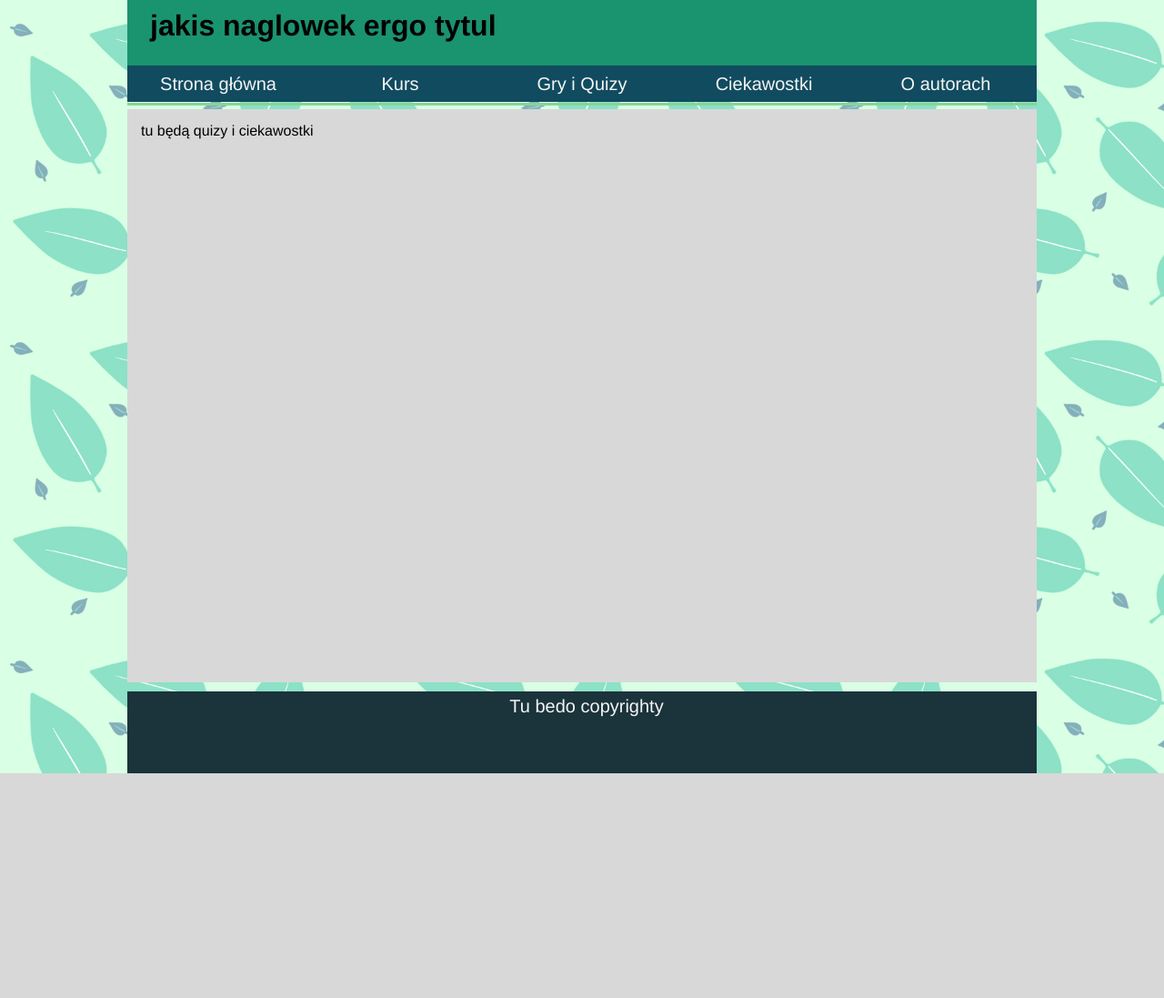
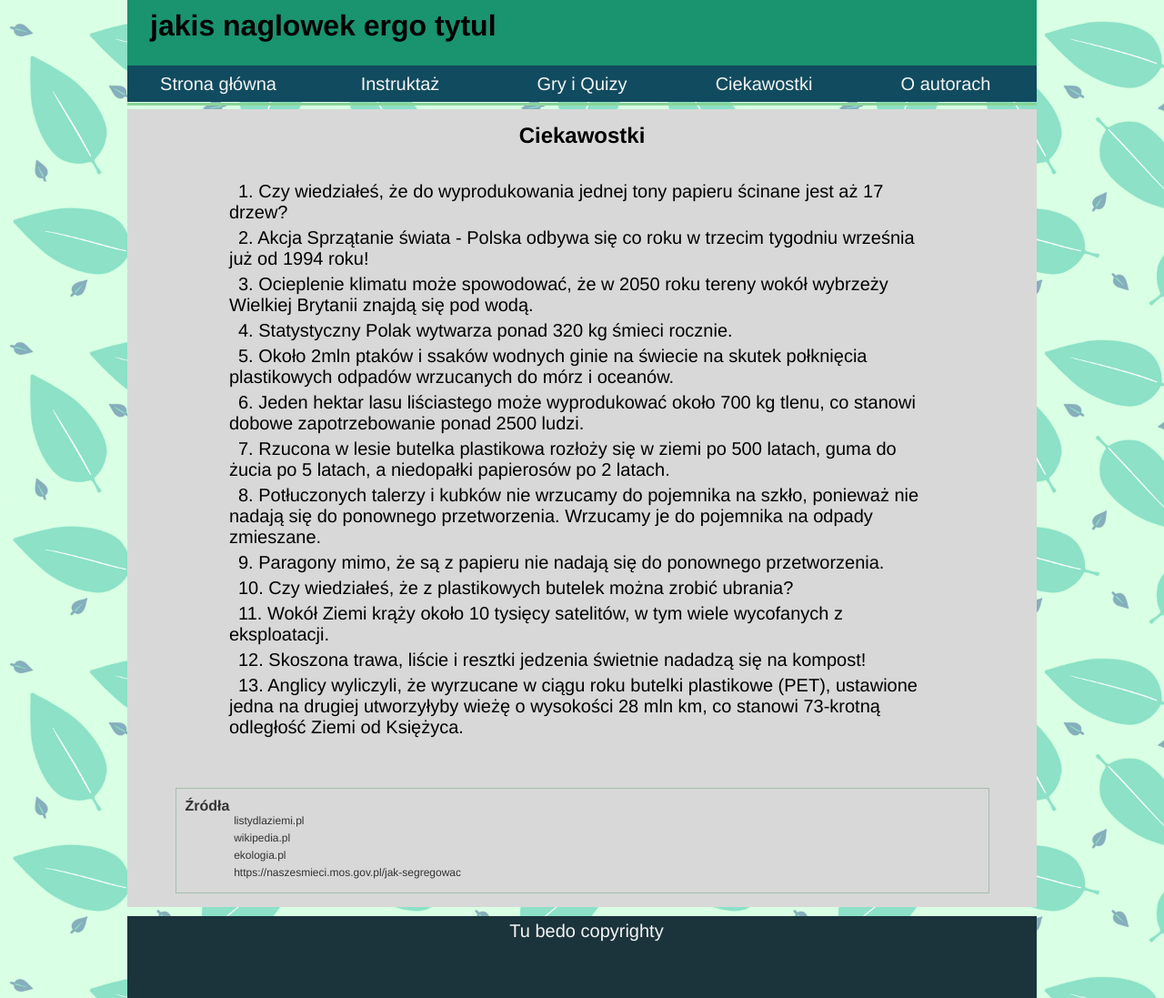
Before and after one commit to Jeremiej19/Apk, a PHP site: page /pages/ciekawostki.html in a window 1280 px wide. Shown: the whole page at 91% size. Before the commit the page ends 850 px from the top, so only its background shows below. Run offline with PHP 8.4, Linux system fonts and the light colour scheme.

Commit message:
ciekawostki

```diff
--- a/index.html
+++ b/index.html
@@ -16,7 +16,7 @@
           <div id="nav">
             <ul id="menu">
               <a href="index.html"><li>Strona główna</li></a>
-              <a href="./pages/kurs_begin.html"><li>Instruktać</li></a>
+              <a href="./pages/kurs_begin.html"><li>Instruktaż</li></a>
               <a href="./pages/games_list.html"><li>Gry i Quizy</li></a>
               <a href="./pages/ciekawostki.html"><li>Ciekawostki</li></a>
               <a href="./pages/authors.html"><li>O autorach</li></a>
--- a/pages/authors.html
+++ b/pages/authors.html
@@ -16,7 +16,7 @@
           <div id="nav">
             <ul id="menu">
               <a href="../index.html"><li>Strona główna</li></a>
-              <a href="kurs_begin.html"><li>Kurs</li></a>
+              <a href="kurs_begin.html"><li>Instruktaż</li></a>
               <a href="games_list.html"><li>Gry i Quizy</li></a>
               <a href="ciekawostki.html"><li>Ciekawostki</li></a>
               <a href="authors.html"><li>O autorach</li></a>
--- a/pages/ciekawostki.html
+++ b/pages/ciekawostki.html
@@ -16,7 +16,7 @@
           <div id="nav">
             <ul id="menu">
               <a href="../index.html"><li>Strona główna</li></a>
-              <a href="kurs_begin.html"><li>Kurs</li></a>
+              <a href="kurs_begin.html"><li>Instruktaż</li></a>
               <a href="games_list.html"><li>Gry i Quizy</li></a>
               <a href="ciekawostki.html"><li>Ciekawostki</li></a>
               <a href="authors.html"><li>O autorach</li></a>
@@ -27,7 +27,32 @@
 
 
         <div id="content">
-          tu będą quizy i ciekawostki
+          <h2 class="center">Ciekawostki</h2>
+
+          <br><br>
+
+          <p>1. Czy wiedziałeś, że do wyprodukowania jednej tony papieru ścinane jest aż 17 drzew?</p>
+          <p>2. Akcja Sprzątanie świata - Polska odbywa się co roku w trzecim tygodniu września już od 1994 roku!</p>
+          <p>3. Ocieplenie klimatu może spowodować, że w 2050 roku tereny wokół wybrzeży Wielkiej Brytanii znajdą się pod wodą.</p>
+          <p>4. Statystyczny Polak wytwarza ponad 320 kg śmieci rocznie.</p>
+          <p>5. Około 2mln ptaków i ssaków wodnych ginie na świecie na skutek połknięcia plastikowych odpadów wrzucanych do mórz i oceanów.</p>
+          <p>6. Jeden hektar lasu liściastego może wyprodukować około 700 kg tlenu, co stanowi dobowe zapotrzebowanie ponad 2500 ludzi.</p>
+          <p>7. Rzucona w lesie butelka plastikowa rozłoży się w ziemi po 500 latach, guma do żucia po 5 latach, a niedopałki papierosów po 2 latach.</p>
+          <p>8. Potłuczonych talerzy i kubków nie wrzucamy do pojemnika na szkło, ponieważ nie nadają się do ponownego przetworzenia. Wrzucamy je do pojemnika na odpady zmieszane.</p>
+          <p>9. Paragony mimo, że są z papieru nie nadają się do ponownego przetworzenia.</p>
+          <p>10. Czy wiedziałeś, że z plastikowych butelek można zrobić ubrania?</p>
+          <p>11. Wokół Ziemi krąży około 10 tysięcy satelitów, w tym wiele wycofanych z eksploatacji.</p>
+          <p>12. Skoszona trawa, liście i resztki jedzenia świetnie nadadzą się na kompost!</p>
+          <p>13. Anglicy wyliczyli, że wyrzucane w ciągu roku butelki plastikowe (PET), ustawione jedna na drugiej utworzyłyby wieżę o wysokości 28 mln km, co stanowi 73-krotną odległość Ziemi od Księżyca.</p>
+
+
+          <div class="source">
+            <b>Źródła</b>
+            <p>listydlaziemi.pl</p>
+            <p>wikipedia.pl</p>
+            <p>ekologia.pl</p>
+            <p>https://naszesmieci.mos.gov.pl/jak-segregowac</p>
+          </div>
 
         </div>
 
--- a/pages/games_list.html
+++ b/pages/games_list.html
@@ -16,7 +16,7 @@
             <div id="nav">
                 <ul id="menu">
                   <a href="../index.html"><li>Strona główna</li></a>
-                  <a href="kurs_begin.html"><li>Kurs</li></a>
+                  <a href="kurs_begin.html"><li>Instruktaż</li></a>
                   <a href="games_list.html"><li>Gry i Quizy</li></a>
                   <a href="ciekawostki.html"><li>Ciekawostki</li></a>
                   <a href="authors.html"><li>O autorach</li></a>
--- a/pages/gra1.html
+++ b/pages/gra1.html
@@ -16,7 +16,7 @@
                   <div id="nav">
                     <ul id="menu">
                       <a href="../index.html"><li>Strona główna</li></a>
-                      <a href="kurs_begin.html"><li>Kurs</li></a>
+                      <a href="kurs_begin.html"><li>Instruktaż</li></a>
                       <a href="games_list.html"><li>Gry i Quizy</li></a>
                       <a href="ciekawostki.html"><li>Ciekawostki</li></a>
                       <a href="authors.html"><li>O autorach</li></a>
--- a/pages/gra2.html
+++ b/pages/gra2.html
@@ -16,7 +16,7 @@
                   <div id="nav">
                     <ul id="menu">
                       <a href="../index.html"><li>Strona główna</li></a>
-                      <a href="kurs_begin.html"><li>Kurs</li></a>
+                      <a href="kurs_begin.html"><li>Instruktaż</li></a>
                       <a href="games_list.html"><li>Gry i Quizy</li></a>
                       <a href="ciekawostki.html"><li>Ciekawostki</li></a>
                       <a href="authors.html"><li>O autorach</li></a>
--- a/pages/gra3.html
+++ b/pages/gra3.html
@@ -16,7 +16,7 @@
                   <div id="nav">
                     <ul id="menu">
                       <a href="../index.html"><li>Strona główna</li></a>
-                      <a href="kurs_begin.html"><li>Kurs</li></a>
+                      <a href="kurs_begin.html"><li>Instruktaż</li></a>
                       <a href="games_list.html"><li>Gry i Quizy</li></a>
                       <a href="ciekawostki.html"><li>Ciekawostki</li></a>
                       <a href="authors.html"><li>O autorach</li></a>
--- a/pages/kurs_begin.html
+++ b/pages/kurs_begin.html
@@ -16,7 +16,7 @@
           <div id="nav">
             <ul id="menu">
               <a href="../index.html"><li>Strona główna</li></a>
-              <a href="kurs_begin.html"><li>Kurs</li></a>
+              <a href="kurs_begin.html"><li>Instruktaż</li></a>
               <a href="games_list.html"><li>Gry i Quizy</li></a>
               <a href="ciekawostki.html"><li>Ciekawostki</li></a>
               <a href="authors.html"><li>O autorach</li></a>
--- a/styles/main.css
+++ b/styles/main.css
@@ -106,6 +106,22 @@ h1.title {
     padding:15px;
 }
 
+div.source {
+    width: 90%;
+    border: 1px solid #a5bdae;
+    margin-top: 55px;
+    padding: 10px;
+    margin-left: auto;
+    margin-right: auto;
+    color: #333333;
+}
+
+div.source p {
+    text-indent: none;
+    font-size: 12px;
+    width: 90%;
+}
+
 /* gierki-iframy */
 
 iframe {
```
